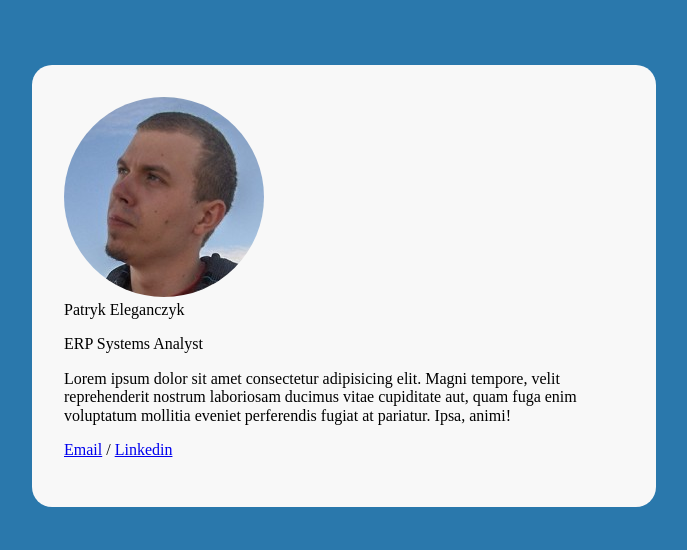
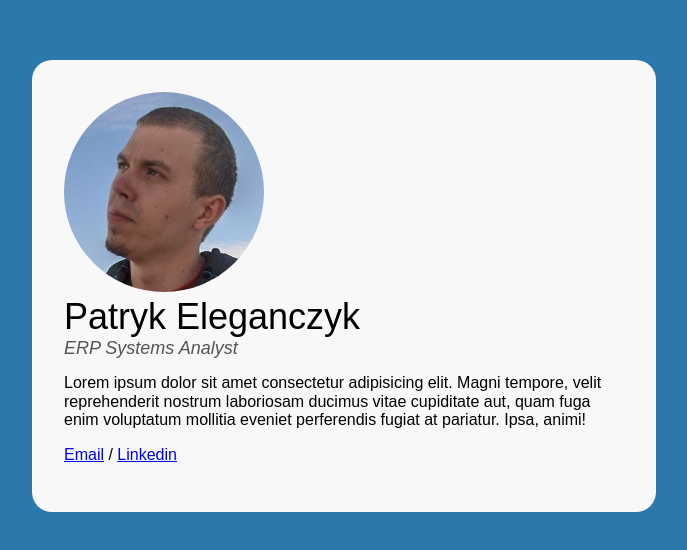
Before and after one commit to patos87/business-card, a plain HTML site: page index.html in a window 1280 px wide. Shown: the part 114-664 px from the top of the page, without its empty margins (296-983 px from the left). Drawn offline with Linux system fonts and the light colour scheme.

Commit message:
text styled

```diff
--- a/index.html
+++ b/index.html
@@ -22,8 +22,8 @@
           fugiat at pariatur. Ipsa, animi!
         </p>
         <p class="person__decription">
-          <a href="mailto:patos87@o2.pl">Email</a> /
-          <a
+          <a class="person__link" href="mailto:patos87@o2.pl">Email</a> /
+          <a class="person__link"
             href="https://www.linkedin.com/in/patryk-eleganczyk-1920a2b1/"
             target="_blank"
             >Linkedin
--- a/style.css
+++ b/style.css
@@ -12,6 +12,7 @@ body {
     align-items: center;
     justify-content: center;
     min-height: 100vh;
+    font-family: Arial, Helvetica, sans-serif;
 }
 
 .main {
@@ -22,6 +23,32 @@ body {
     padding: 32px;
 }
 
+.person {
+
+}
+
+.person__description {
+    font-size: 16px;
+    line-height: 22px;
+}
+
+.person__link {
+
+}
+
+.person__name {
+font-size: 36px;
+margin: 0;
+font-weight: normal;
+}
+
 .person__photo {
     border-radius: 50%;
 }
+
+.person__position {
+    font-size: 18px;
+    color: #545454;
+    margin: 0;
+    font-style: italic;
+}
```
Also changed, not shown: logo.png (added).
